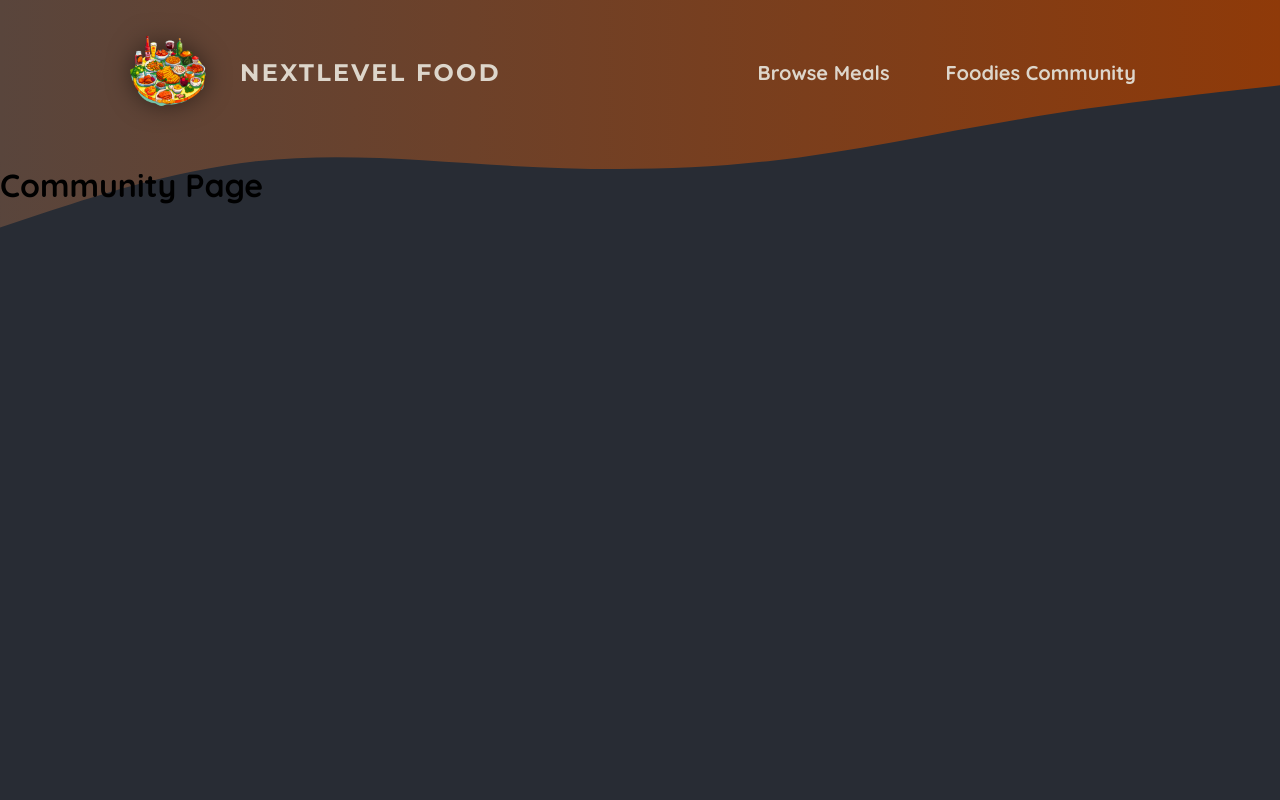
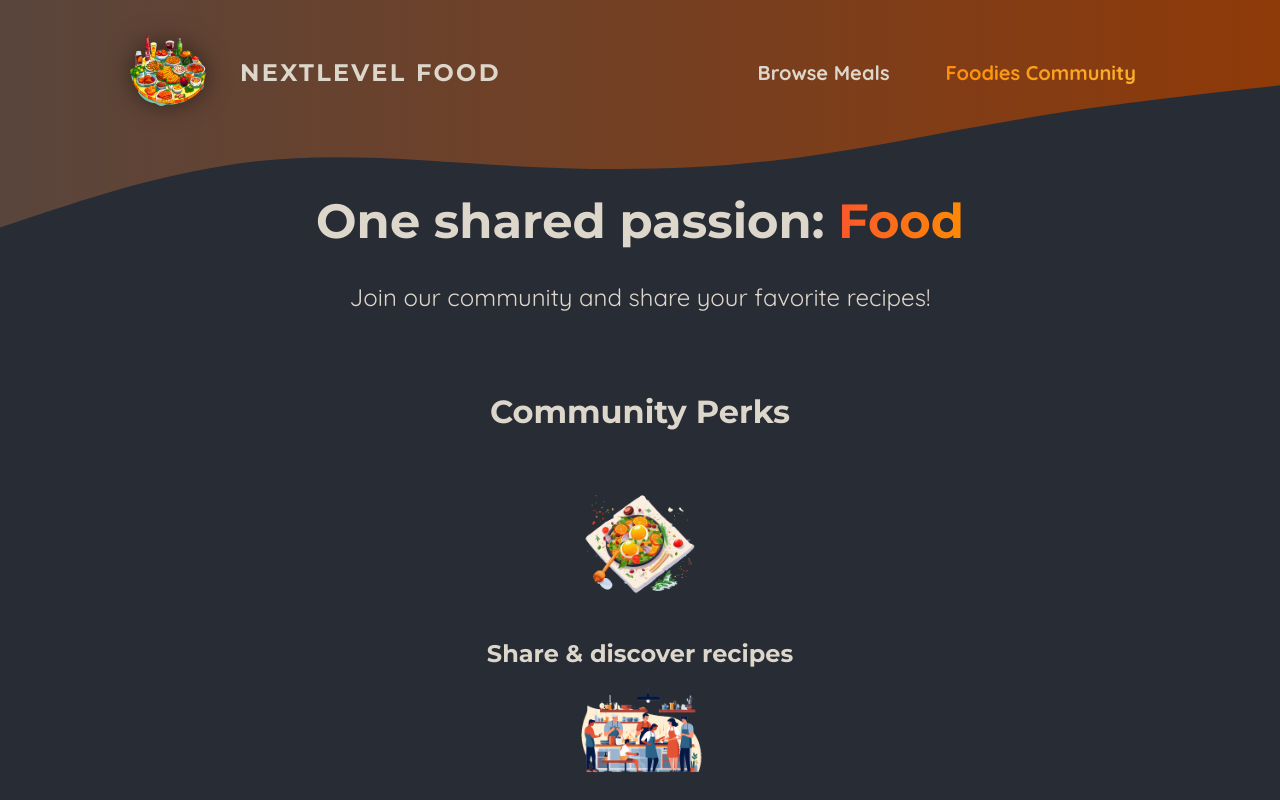
Before and after one commit to ntritin62/Learn-Next.js, a Next.js app in the folder section-3-94/: page /community in a window 1280 px wide. Shown: the top 800 px of the page. Built offline with nearby package versions, Linux system fonts and the light colour scheme.

Commit message:
section-3-105

```diff
--- a/section-3-94/app/community/page.js
+++ b/section-3-94/app/community/page.js
@@ -1,3 +1,40 @@
+import Image from 'next/image';
+
+import mealIcon from '@/assets/icons/meal.png';
+import communityIcon from '@/assets/icons/community.png';
+import eventsIcon from '@/assets/icons/events.png';
+import classes from './page.module.css';
+
 export default function CommunityPage() {
-  return <h1>Community Page</h1>;
+  return (
+    <>
+      <header className={classes.header}>
+        <h1>
+          One shared passion: <span className={classes.highlight}>Food</span>
+        </h1>
+        <p>Join our community and share your favorite recipes!</p>
+      </header>
+      <main className={classes.main}>
+        <h2>Community Perks</h2>
+
+        <ul className={classes.perks}>
+          <li>
+            <Image src={mealIcon} alt="A delicious meal" />
+            <p>Share & discover recipes</p>
+          </li>
+          <li>
+            <Image src={communityIcon} alt="A crowd of people, cooking" />
+            <p>Find new friends & like-minded people</p>
+          </li>
+          <li>
+            <Image
+              src={eventsIcon}
+              alt="A crowd of people at a cooking event"
+            />
+            <p>Participate in exclusive events</p>
+          </li>
+        </ul>
+      </main>
+    </>
+  );
 }
--- /dev/null
+++ b/section-3-94/app/community/page.module.css
@@ -0,0 +1,61 @@
+.header {
+  gap: 3rem;
+  margin: 3rem auto 5rem auto;
+  width: 90%;
+  max-width: 75rem;
+  color: #ddd6cb;
+  font-size: 1.5rem;
+  text-align: center;
+}
+
+.header h1 {
+  font-family: 'Montserrat', sans-serif;
+}
+
+.highlight {
+  background: linear-gradient(90deg, #f9572a, #ff8a05);
+  background-clip: text;
+  -webkit-background-clip: text;
+  -webkit-text-fill-color: transparent;
+}
+
+.main {
+  width: 90%;
+  max-width: 40rem;
+  margin: 0 auto;
+  text-align: center;
+}
+
+.main h2 {
+  font-family: 'Montserrat', sans-serif;
+  font-size: 2rem;
+  margin-bottom: 3rem;
+  color: #ddd6cb;
+}
+
+.perks {
+  list-style: none;
+  margin: 3rem 0;
+  padding: 0;
+}
+
+.perks li {
+  display: flex;
+  flex-direction: column;
+  align-items: center;
+  gap: 2rem;
+}
+
+.perks img {
+  width: 8rem;
+  height: 8rem;
+  object-fit: contain;
+}
+
+.perks p {
+  font-family: 'Montserrat', sans-serif;
+  font-size: 1.5rem;
+  font-weight: bold;
+  margin: 0;
+  color: #ddd6cb;
+}
--- a/section-3-94/components/images/image-slideshow.js
+++ b/section-3-94/components/images/image-slideshow.js
@@ -1,3 +1,5 @@
+'use client';
+
 import { useEffect, useState } from 'react';
 import Image from 'next/image';
 
--- /dev/null
+++ b/section-3-94/components/main-header/ nav-link.module.css
@@ -0,0 +1,23 @@
+.link {
+  text-decoration: none;
+  color: #ddd6cb;
+  font-weight: bold;
+  padding: 0.5rem 1rem;
+  border-radius: 0.5rem;
+}
+
+.link:hover,
+.link:active {
+  background: linear-gradient(90deg, #ff8a05, #f9b331);
+  background-clip: text;
+  -webkit-background-clip: text;
+  -webkit-text-fill-color: transparent;
+  text-shadow: 0 0 18px rgba(248, 190, 42, 0.8);
+}
+
+.active {
+  background: linear-gradient(90deg, #ff8a05, #f9b331);
+  background-clip: text;
+  -webkit-background-clip: text;
+  -webkit-text-fill-color: transparent;
+}
--- a/section-3-94/components/main-header/main-header.js
+++ b/section-3-94/components/main-header/main-header.js
@@ -1,8 +1,10 @@
 import Link from 'next/link';
 import Image from 'next/image';
+
 import logoImg from '@/assets/logo.png';
 import classes from './main-header.module.css';
 import MainHeaderBackground from './main-header-background';
+import NavLink from './nav-link';
 
 export default function MainHeader() {
   return (
@@ -16,10 +18,10 @@
         <nav className={classes.nav}>
           <ul>
             <li>
-              <Link href="/meals">Browse Meals</Link>
+              <NavLink href="/meals">Browse Meals</NavLink>
             </li>
             <li>
-              <Link href="/community">Foodies Community</Link>
+              <NavLink href="/community">Foodies Community</NavLink>
             </li>
           </ul>
         </nav>
--- a/section-3-94/components/main-header/main-header.module.css
+++ b/section-3-94/components/main-header/main-header.module.css
@@ -21,30 +21,6 @@
   font-size: 1.25rem;
 }
 
-.nav a {
-  text-decoration: none;
-  color: #ddd6cb;
-  font-weight: bold;
-  padding: 0.5rem 1rem;
-  border-radius: 0.5rem;
-}
-
-.nav a:hover,
-.nav a:active {
-  background: linear-gradient(90deg, #ff8a05, #f9b331);
-  background-clip: text;
-  -webkit-background-clip: text;
-  -webkit-text-fill-color: transparent;
-  text-shadow: 0 0 18px rgba(248, 190, 42, 0.8);
-}
-
-.active {
-  background: linear-gradient(90deg, #ff8a05, #f9b331);
-  background-clip: text;
-  -webkit-background-clip: text;
-  -webkit-text-fill-color: transparent;
-}
-
 .logo {
   display: flex;
   align-items: center;
--- /dev/null
+++ b/section-3-94/components/main-header/nav-link.js
@@ -0,0 +1,20 @@
+'use client';
+import Link from 'next/link';
+import { usePathname } from 'next/navigation';
+import classes from './ nav-link.module.css';
+
+export default function NavLink({ href, children }) {
+  const path = usePathname();
+  return (
+    <Link
+      href={href}
+      className={
+        path.startsWith(href)
+          ? `${classes.link} ${classes.active}`
+          : `${classes.link}`
+      }
+    >
+      {children}
+    </Link>
+  );
+}
```
Also changed, not shown: section-3-94/components/images/image-slideshow.module.css (added, +26 -0 lines).
